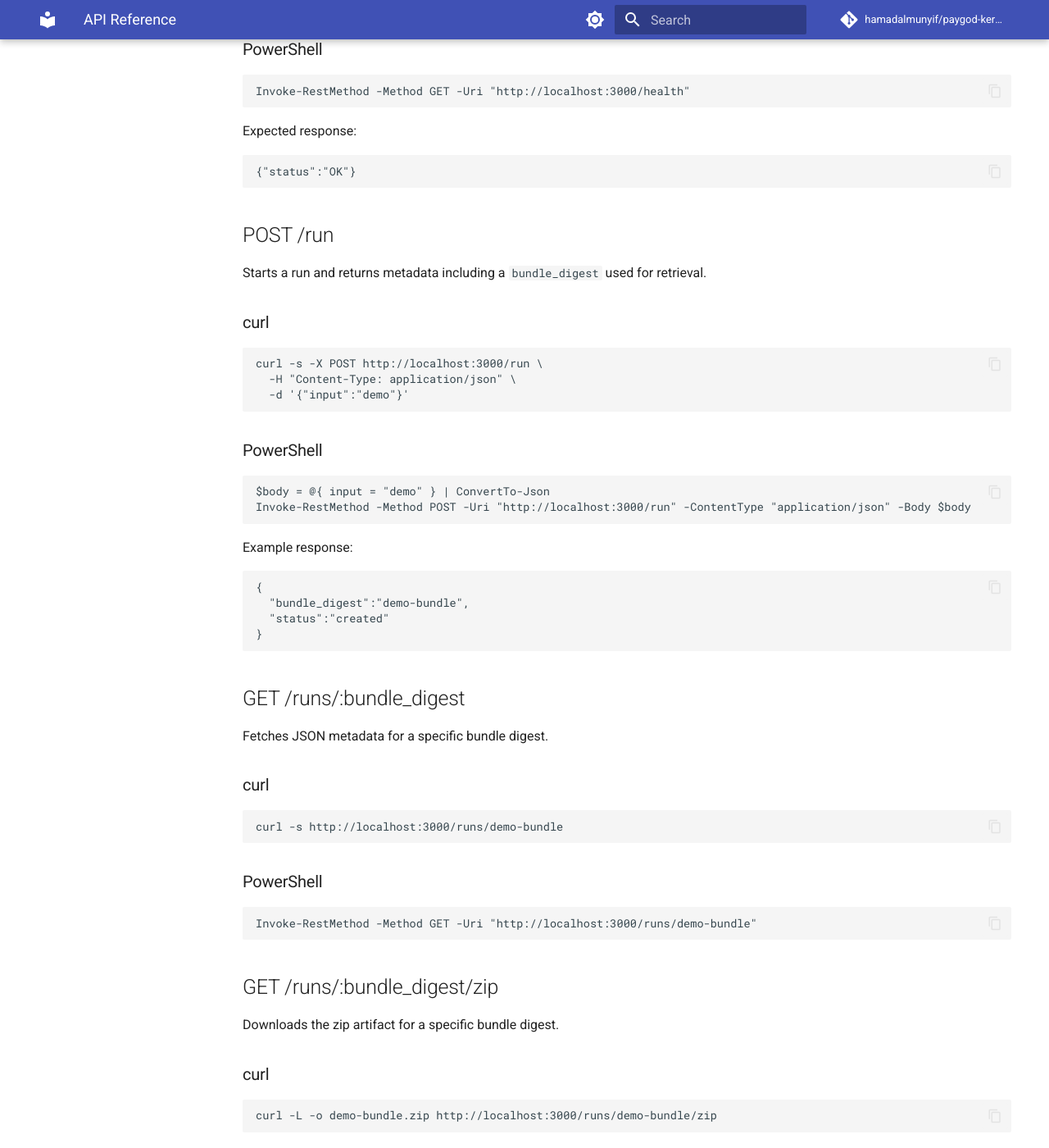
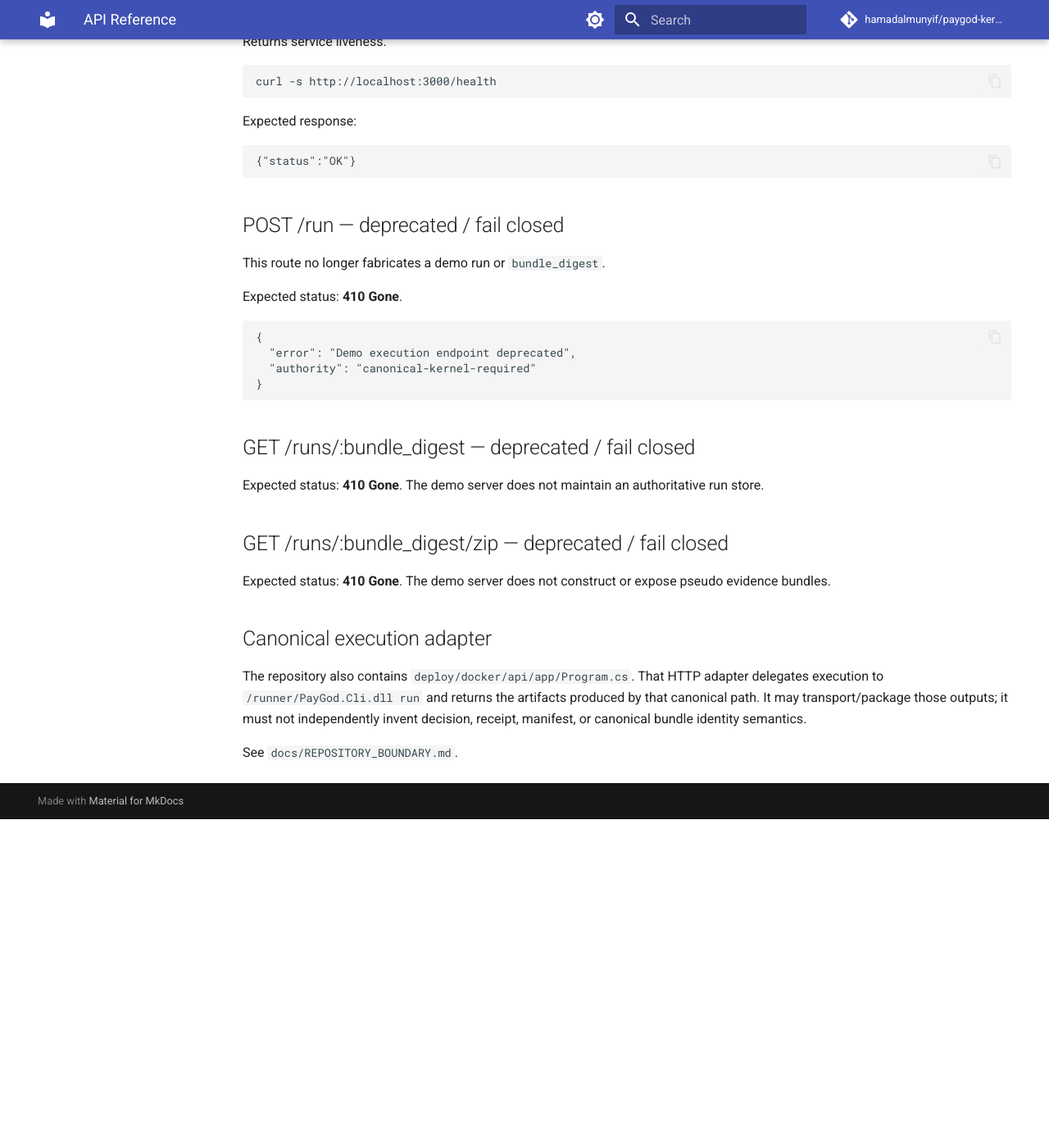
Before and after one commit to hamadalmunyif/paygod-kernel-mvp, an MkDocs documentation site: the page built from docs/API.md, in a window 1280 px wide and 1400 px high, scrolled down 516 px. Shown: the whole window at 82% size. Built offline with MkDocs 1.6.1 and Material for MkDocs 9.7.7, drawn with Linux system fonts in a browser that asks for light colours; comment, search, counter and statistics services are not loaded; after the commit the page ends 1515 px from its top, so only the background shows below that; some of the changed text lies outside the part shown.

Commit message:
docs: align API with fail-closed boundary

````diff
--- a/docs/API.md
+++ b/docs/API.md
@@ -1,73 +1,50 @@
 # API Reference
 
-This service exposes four HTTP endpoints for health checks and run bundle retrieval.
+This document describes the small Node demo surface under `api/`.
+
+## Boundary status
+
+Under Repository Boundary Closure v0.1 this demo server is **not** an execution authority. It does not run packs, create decisions, create receipts, or originate bundle identity. Until it is replaced by a thin adapter to the Canonical Kernel, execution-like routes fail closed.
 
 Base URL (local): `http://localhost:3000`
 
 ## GET /health
+
 Returns service liveness.
 
-### curl
 ```bash
 curl -s http://localhost:3000/health
 ```
 
-### PowerShell
-```powershell
-Invoke-RestMethod -Method GET -Uri "http://localhost:3000/health"
-```
+Expected response:
 
-Expected response:
 ```json
 {"status":"OK"}
 ```
 
-## POST /run
-Starts a run and returns metadata including a `bundle_digest` used for retrieval.
+## POST /run — deprecated / fail closed
 
-### curl
-```bash
-curl -s -X POST http://localhost:3000/run \
-  -H "Content-Type: application/json" \
-  -d '{"input":"demo"}'
-```
+This route no longer fabricates a demo run or `bundle_digest`.
 
-### PowerShell
-```powershell
-$body = @{ input = "demo" } | ConvertTo-Json
-Invoke-RestMethod -Method POST -Uri "http://localhost:3000/run" -ContentType "application/json" -Body $body
-```
+Expected status: **410 Gone**.
 
-Example response:
 ```json
 {
-  "bundle_digest":"demo-bundle",
-  "status":"created"
+  "error": "Demo execution endpoint deprecated",
+  "authority": "canonical-kernel-required"
 }
 ```
 
-## GET /runs/:bundle_digest
-Fetches JSON metadata for a specific bundle digest.
+## GET /runs/:bundle_digest — deprecated / fail closed
 
-### curl
-```bash
-curl -s http://localhost:3000/runs/demo-bundle
-```
+Expected status: **410 Gone**. The demo server does not maintain an authoritative run store.
 
-### PowerShell
-```powershell
-Invoke-RestMethod -Method GET -Uri "http://localhost:3000/runs/demo-bundle"
-```
+## GET /runs/:bundle_digest/zip — deprecated / fail closed
 
-## GET /runs/:bundle_digest/zip
-Downloads the zip artifact for a specific bundle digest.
+Expected status: **410 Gone**. The demo server does not construct or expose pseudo evidence bundles.
 
-### curl
-```bash
-curl -L -o demo-bundle.zip http://localhost:3000/runs/demo-bundle/zip
-```
+## Canonical execution adapter
 
-### PowerShell
-```powershell
-Invoke-WebRequest -Method GET -Uri "http://localhost:3000/runs/demo-bundle/zip" -OutFile "demo-bundle.zip"
-```
+The repository also contains `deploy/docker/api/app/Program.cs`. That HTTP adapter delegates execution to `/runner/PayGod.Cli.dll run` and returns the artifacts produced by that canonical path. It may transport/package those outputs; it must not independently invent decision, receipt, manifest, or canonical bundle identity semantics.
+
+See `docs/REPOSITORY_BOUNDARY.md`.
````
